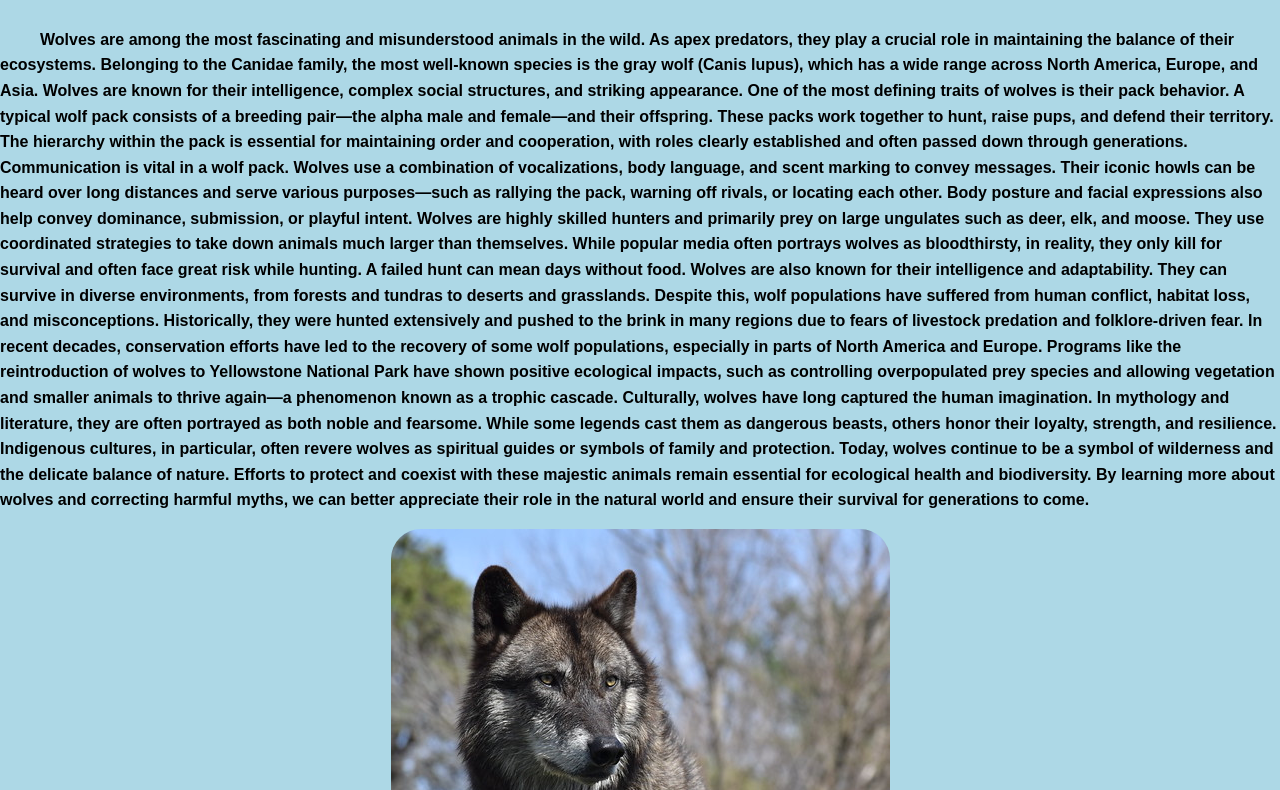
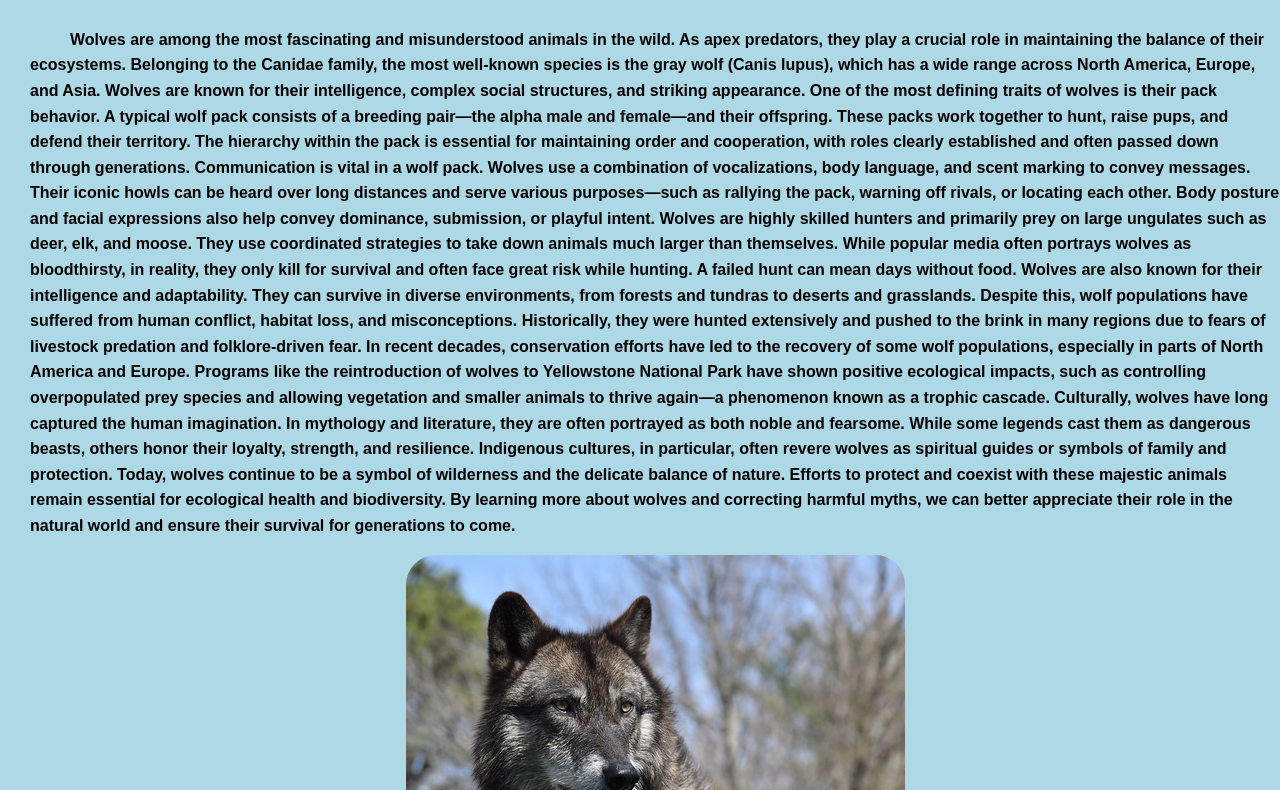
Before and after one commit to XNC-igl/Animal-facts, a plain HTML site: page index.html in a window 1280 px wide. Shown: the part 518-1308 px from the top of the page. Drawn offline with Linux system fonts and the light colour scheme.

Commit message:
Update style.css

```diff
--- a/style.css
+++ b/style.css
@@ -28,4 +28,4 @@ footer a{color:black;}
 
 li{padding-right: 20px;}
 
-html,body{margin: 0; padding:0;}
+html,body{margin: 0; padding:;}
```
